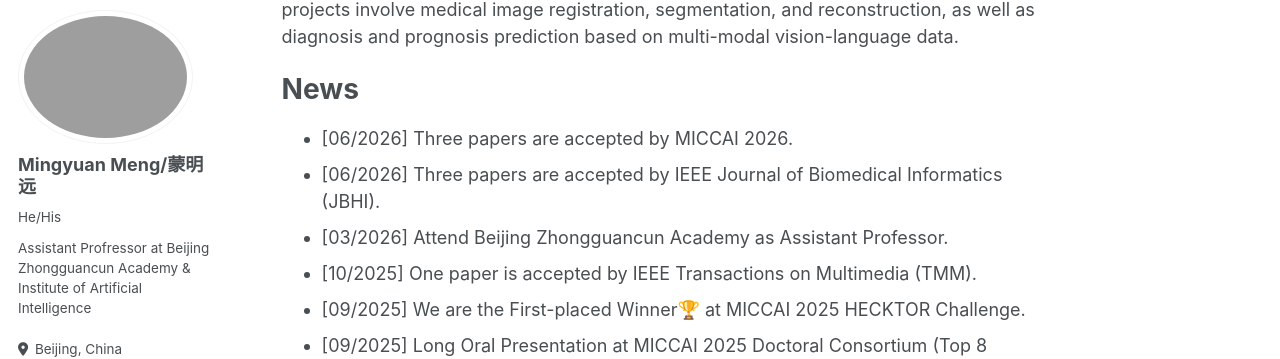
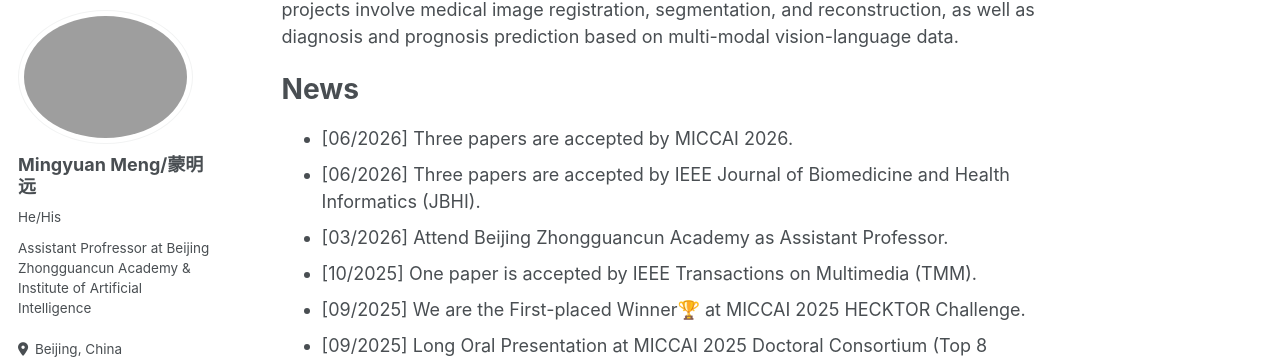
Before and after one commit to MungoMeng/mungomeng.github.io, a Jekyll site: the page built from _pages/about.md, in a window 1280 px wide and 900 px high, scrolled down 427 px. Shown: the part 96-455 px from the top of the window. Built offline with Jekyll 4.4.1, drawn with Linux system fonts in a browser that asks for light colours; some web fonts are replaced.

Commit message:
Update about.md

```diff
--- a/_pages/about.md
+++ b/_pages/about.md
@@ -16,7 +16,7 @@ Dr. Meng's research focus is deep learning for medical image analysis, especiall
 News
 ======
 * [06/2026] Three papers are accepted by MICCAI 2026.
-* [06/2026] Three papers are accepted by IEEE Journal of Biomedical Informatics (JBHI).
+* [06/2026] Three papers are accepted by IEEE Journal of Biomedicine and Health Informatics (JBHI).
 * [03/2026] Attend Beijing Zhongguancun Academy as Assistant Professor.
 * [10/2025] One paper is accepted by IEEE Transactions on Multimedia (TMM).
 * [09/2025] We are the First-placed Winner🏆 at MICCAI 2025 HECKTOR Challenge.
```
